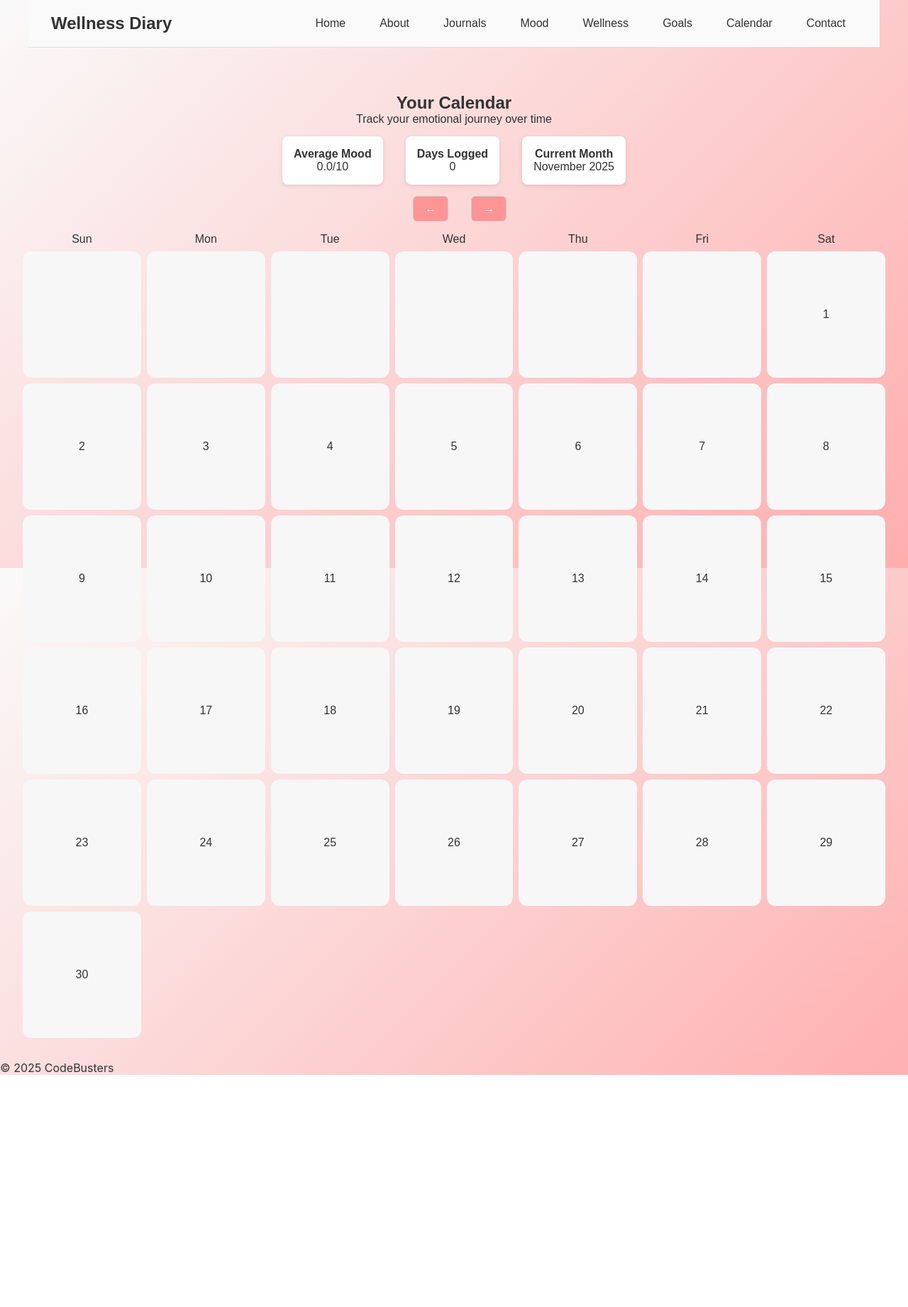
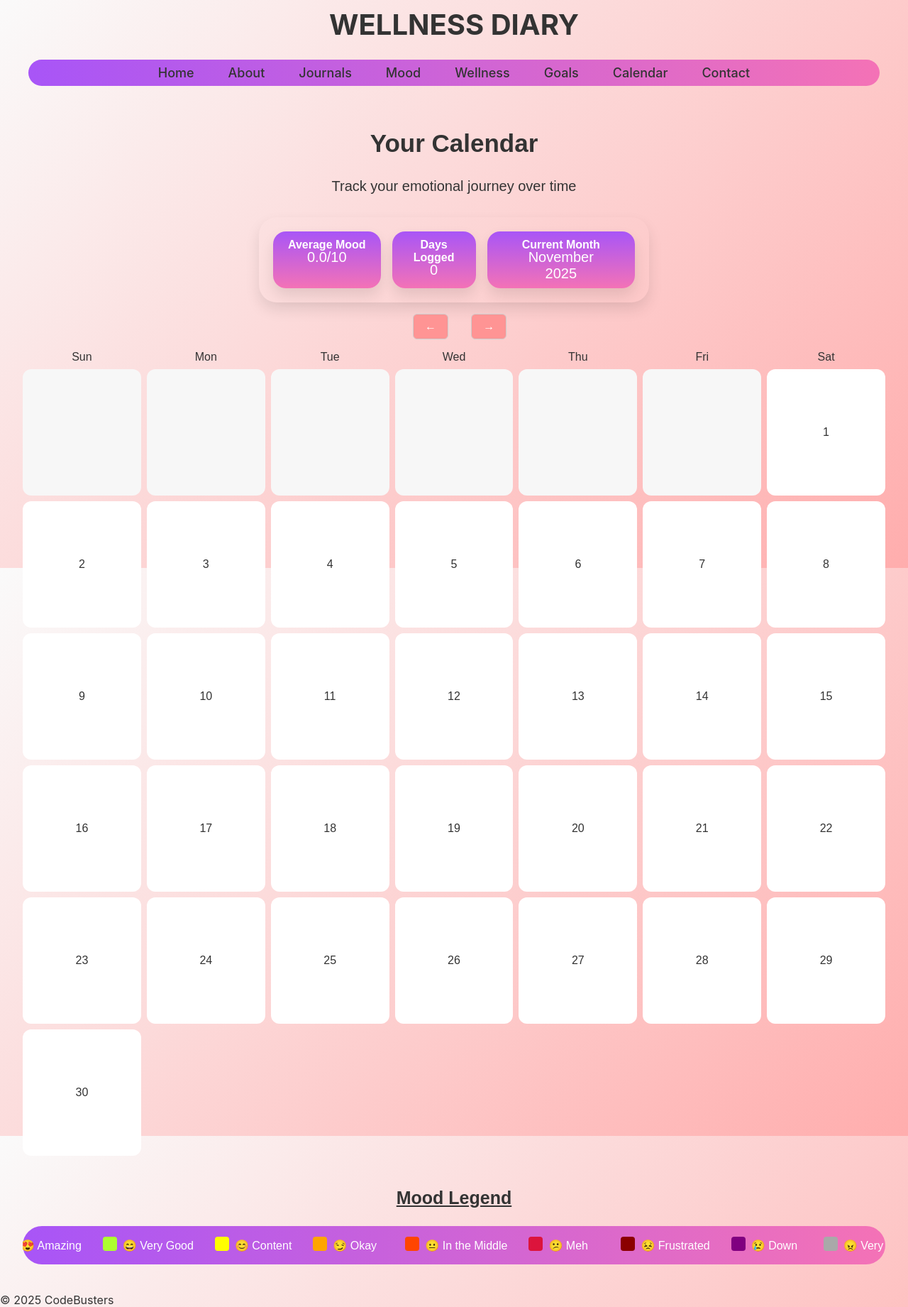
Before and after one commit to daniellelechster/wellness-diary-capstone-project, a React (Create React App) app in the folder frontend/: page /calendar in a window 1280 px wide. Shown: the whole page at 71% size. Before the commit the page ends 1514 px from the top, so only its background shows below. Built offline with nearby package versions, Linux system fonts and the light colour scheme.

Commit message:
Calendar - Mood colors/emojis are hardcoded and set

```diff
--- a/frontend/src/App.css
+++ b/frontend/src/App.css
@@ -1,4 +1,6 @@
-html, body, #root {
+html,
+body,
+#root {
   height: 100%;
   margin: 0;
   padding: 0;
@@ -21,27 +23,100 @@ body {
   pointer-events: none;
 }
 
-.App-header {
-  background-color: #282c34;
-  min-height: 100vh;
+.site-title {
+  margin: 0;
+}
+
+.App-link {
+  color: #61dafb;
+}
+
+/* Header */
+
+.Header {
+  display: flex;
+  justify-content: space-between;
+  align-items: center;
+  background-color: #fafafa;
+  padding: 1rem 2rem;
+  border-bottom: 1px solid #ddd;
+  font-family: "Arial", sans-serif;
+}
+
+.header h1 {
+  font-size: 2.5rem;
+  font-weight: bold;
+  color: #333;
+  padding-top: 10px;
+  margin: 0;
+}
+
+.main-nav {
+  display: flex;
+  justify-content: center;
+  align-items: center;
+  background: linear-gradient(to right, #a855f7, #f472b6);
+  color: white;
   display: flex;
   flex-direction: column;
   align-items: center;
   justify-content: center;
-  font-size: calc(10px + 2vmin);
-  color: white;
-  border-Radius: 50;
-  background-Color: "orange";
-  position: 'absolute';
-  overflow:'hidden';
+  border-radius: 50px;
+  background-color: "orange";
+  position: "absolute";
+  overflow: "hidden";
+  margin-top: 25px;
   left: 0;
   bottom: 0;
   right: 0;
   padding: 5;
 }
 
-.App-link {
-  color: #61dafb;
+.nav-list {
+  list-style: none;
+  padding: 0;
+  margin: 10px 0 0 0;
+  display: flex;
+  justify-content: center;
+}
+
+.nav-list a {
+  text-decoration: none;
+  color: #333;
+  font-weight: bold;
+}
+
+.nav-list a:hover {
+  color: #007bff;
+}
+
+.nav-links {
+  display: flex;
+  list-style: none;
+  color: white;
+  font-size: 18px;
+  gap: 1rem;
+  margin: 0;
+  padding: 0;
+}
+
+.nav-links a {
+  text-decoration: none;
+  color: #333;
+  font-weight: 500;
+  padding: 0.5rem 1rem;
+  border-radius: 0.25rem;
+  transition: background-color 0.2s, color 0.2s;
+}
+
+.nav-links a:hover {
+  background-color: #ffadad;
+  color: #fff;
+}
+
+.nav-links a.active {
+  background-color: #ff4d6d;
+  color: #fff;
 }
 
 /* Home */
@@ -53,6 +128,10 @@ body {
   padding: 20px;
   font-family: "Inter", sans-serif;
   color: #333;
+}
+
+.home-container h1 {
+  margin-top: -25px;
 }
 
 .home-card {
@@ -74,16 +153,24 @@ body {
 }
 
 .home-header-title {
+  display: flex;
   font-size: 1.5rem;
+  justify-content: center;
+  align-items: center;
   font-weight: 600;
   background: linear-gradient(to right, #7c3aed, #ec4899);
-  -webkit-background-clip: text;
-  color: transparent;
+  color: white;
+  border-radius: 25px;
+  padding: 3px;
 }
 
 .home-header-subtitle {
+  display: flex;
   color: #6b7280;
   font-size: 0.9rem;
+  justify-content: center;
+  align-items: center;
+  margin-top: 5px;
 }
 
 .home-grid {
@@ -179,56 +266,6 @@ body {
   font-size: 0.9rem;
 }
 
-/* Header */
-
-.header {
-  display: flex;
-  justify-content: space-between;
-  align-items: center;
-  background-color: #fafafa;
-  padding: 1rem 2rem;
-  border-bottom: 1px solid #ddd;
-  font-family: 'Arial', sans-serif;
-}
-
-.header h1 {
-  font-size: 1.5rem;
-  font-weight: bold;
-  color: #333;
-  margin: 0;
-}
-
-nav {
-  display: flex;
-}
-
-.nav-links {
-  display: flex;
-  list-style: none;
-  gap: 1rem;
-  margin: 0;
-  padding: 0;
-}
-
-.nav-links a {
-  text-decoration: none;
-  color: #333;
-  font-weight: 500;
-  padding: 0.5rem 1rem;
-  border-radius: 0.25rem;
-  transition: background-color 0.2s, color 0.2s;
-}
-
-.nav-links a:hover {
-  background-color: #ffadad;
-  color: #fff;
-}
-
-.nav-links a.active {
-  background-color: #ff4d6d;
-  color: #fff;
-}
-
 /* JOURNAL SECTION */
 
 .journals-container {
@@ -238,10 +275,12 @@ nav {
   background: linear-gradient(135deg, #fafafa, #ffadad);
   border-radius: 12px;
   box-shadow: 0 4px 20px rgba(0, 0, 0, 0.1);
-  font-family: 'Segoe UI', sans-serif;
+  font-family: "Segoe UI", sans-serif;
 }
 
-h1, h2, h3 {
+h1,
+h2,
+h3 {
   text-align: center;
   color: #333;
 }
@@ -294,7 +333,7 @@ button:hover {
   border-radius: 8px;
   padding: 1rem;
   margin-bottom: 1rem;
-  box-shadow: 0 2px 8px rgba(0,0,0,0.05);
+  box-shadow: 0 2px 8px rgba(0, 0, 0, 0.05);
 }
 
 /* Calendar */
@@ -305,20 +344,52 @@ button:hover {
   text-align: center;
 }
 
+.calendar-page h2 {
+  padding: 2rem;
+  font-family: Arial, sans-serif;
+  font-size: 35px;
+  text-align: center;
+  margin-top: -35px;
+}
+
+.calendar-page p {
+  padding: 2rem;
+  font-family: Arial, sans-serif;
+  font-size: 20px;
+  text-align: center;
+  margin-top: -35px;
+}
+
 .calendar-stats {
   display: flex;
+  max-width: 550px;
+  max-height: 200px;
   justify-content: center;
+  align-items: center;
+  align-content: center;
   margin-top: 15px;
-  gap: 2rem;
-  margin-bottom: 1rem;
+  gap: 1rem;
+  margin-bottom: 30px;
+  margin: 0 auto;
+  padding: 20px;
+  border-radius: 25px;
+  box-shadow: 0 10px 20px rgba(0, 0, 0, 0.1);
 }
 
 .calendar-stats div {
-  background: #fff;
-  padding: 1rem;
-  border-radius: 8px;
+  display: flex;
+  flex-direction: column;
+  justify-content: flex-start;
+  align-items: center;
+  height: 80px;
+  padding: 16px;
+  padding-top: 10px;
+  border-radius: 18px;
   text-align: center;
-  box-shadow: 0 2px 6px rgba(0,0,0,0.1);
+  background: linear-gradient(to bottom, #a855f7, #f472b6);
+  color: white;
+  box-shadow: 0 10px 20px rgba(0, 0, 0, 0.1);
+  margin: 0 auto;
 }
 
 .calendar-controls {
@@ -337,7 +408,6 @@ button:hover {
   display: grid;
   grid-template-columns: repeat(7, 10fr);
   gap: 8px;
-
 }
 
 .calendar-day {
@@ -357,7 +427,48 @@ button:hover {
   padding: 1rem;
   background: #fff;
   border-radius: 8px;
-  box-shadow: 0 2px 6px rgba(0,0,0,0.1);
+  box-shadow: 0 2px 6px rgba(0, 0, 0, 0.1);
+}
+
+.calendar-mood-legend {
+  margin-top: 20px;
+  overflow-x: auto;
+  padding-bottom: 8px;
+}
+
+.calendar-mood-legend h4 {
+  margin-top: 25px;
+  font-size: 25px;
+  text-decoration: underline;
+}
+
+.calendar-legend-grid {
+  display: flex;
+  justify-content: center;
+  align-items: center;
+  gap: 30px;
+  flex-wrap: nowrap;
+  margin-top: 25px;
+  background: linear-gradient(to right, #a855f7, #f472b6);
+  color: white;
+  padding: 15px;
+  border-radius: 50px;
+}
+
+.calendar-legend-item {
+  display: flex;
+  align-items: center;
+  gap: 8px;
+  min-width: 100px;
+  flex: 0 0 auto;
+}
+
+.calendar-legend-color {
+  width: 20px;
+  height: 20px;
+  border-radius: 4px;
+  margin-bottom: 4px;
+  flex-shrink: 0;
 }
 
 /* Wellness */
@@ -369,14 +480,14 @@ button:hover {
   background: linear-gradient(135deg, #fafafa, #ffadad);
   border-radius: 12px;
   box-shadow: 0 4px 20px rgba(0, 0, 0, 0.1);
-  font-family: 'Segoe UI', sans-serif;
+  font-family: "Segoe UI", sans-serif;
 }
 
 .card {
   padding: 20px;
   margin-bottom: 20px;
   border-radius: 8px;
-    background: linear-gradient(to right, #a855f7, #f472b6);
+  background: linear-gradient(to right, #a855f7, #f472b6);
   color: white;
 }
 
--- a/frontend/src/App.js
+++ b/frontend/src/App.js
@@ -23,7 +23,6 @@ function App() {
       <main className="main-content">
 
         <Routes>
-          <Route path="/header" element={<Header />} />
           <Route path="/" element={<Home />} />
           <Route path="/about" element={<About />} />
           <Route path="/journals" element={<Journals />} />
@@ -33,7 +32,6 @@ function App() {
           <Route path="/calendar" element={<Calendar />} />
           <Route path="/weatherDisplay" element={<WeatherDisplay />} />
           <Route path="/contact" element={<Contact />} />
-          <Route path="/footer" element={<Footer />} />
           <Route path="/charts" element={<Charts />} />
         </Routes>
 
--- a/frontend/src/components/Calendar.js
+++ b/frontend/src/components/Calendar.js
@@ -6,47 +6,70 @@ function Calendar({ entries = {}, selectedDate, onDateSelect }) {
     selectedDate ? new Date(selectedDate) : new Date(2025, 10, 1)
   );
 
+const getMoodColor = (mood) => {
+  switch(mood) {
+    case 1: return '#228B22'; // Excited - green
+    case 2: return '#ADFF2F'; // Content - light green
+    case 3: return '#FFFF00'; // Alright - yellow
+    case 4: return '#FFA500'; // Happy - orange
+    case 5: return '#FF4500'; // Sad - red-orange
+    case 6: return '#DC143C'; // Frustrated - crimson
+    case 7: return '#8B0000'; // Angry - dark red
+    case 8: return '#800080'; // Anxious - purple
+    case 9: return '#A9A9A9'; // Exhausted - gray
+    default: return '#fff';    // Undefined
+  }
+};
+
+  const pad = (n) => n.toString().padStart(2,'0');
+
+
   const changeMonth = (offset) => {
     const newDate = new Date(currentMonth);
     newDate.setMonth(newDate.getMonth() + offset);
     setCurrentMonth(newDate);
   };
 
-  const selectedEntry = entries[selectedDate];
+  const year = currentMonth.getFullYear();
+  const month = currentMonth.getMonth();
+  const firstDay = new Date(year, month, 1);
+  const lastDay = new Date(year, month + 1, 0);
+  const startWeekday = month === 10 ? 6 : firstDay.getDay();
+  const daysInMonth = lastDay.getDate();
+
+  const calendarDays = Array.from({ length: startWeekday + daysInMonth }, (_, i) => {
+    if (i < startWeekday) return null;
+    const day = i - startWeekday + 1;
+    const dateStr = `${year}-${month + 1}-${pad(day)}`;
+    const entry = entries[dateStr];
+    return { day, entry, moodColor: entry?.mood ? getMoodColor(entry.mood) : '#fff' };
+  });
 
   const monthEntries = Object.values(entries).filter(entry => {
     const entryDate = new Date(entry.date);
-    return (
-      entryDate.getMonth() === currentMonth.getMonth() &&
-      entryDate.getFullYear() === currentMonth.getFullYear()
-    );
+    return entryDate.getMonth() === month && entryDate.getFullYear() === year;
   });
 
   const avgMoodThisMonth =
     monthEntries.length > 0
       ? monthEntries.reduce((sum, e) => sum + (e.mood || 0), 0) / monthEntries.length
       : 0;
-
   const daysLogged = monthEntries.filter(e => e.mood).length;
 
-  const year = currentMonth.getFullYear();
-  const month = currentMonth.getMonth();
-  const firstDay = new Date(year, month, 1);
-  const lastDay = new Date(year, month + 1, 0);
-  const startWeekday = month === 10 ? 6 : firstDay.getDay(); // November starts on Saturday
 
-  const daysInMonth = lastDay.getDate();
-  const calendarDays = [];
+  const moodLevels = [
+  { level: 1, label: 'Amazing', emoji: "😍" },
+  { level: 2, label: 'Very Good', emoji: "😄" },
+  { level: 3, label: 'Content', emoji: "😊" },
+  { level: 4, label: 'Okay', emoji: "😏" },
+  { level: 5, label: 'In the Middle', emoji: "😐" },
+  { level: 6, label: 'Meh', emoji: "😕" },
+  { level: 7, label: 'Frustrated', emoji: "😣" },
+  { level: 8, label: 'Down', emoji: "😢" },
+  { level: 9, label: 'Very Low', emoji: "😠" },
+  ];
 
-  for (let i = 0; i < startWeekday; i++) {
-    calendarDays.push(null);
-  }
-
-  for (let i = 1; i <= daysInMonth; i++) {
-    const dateStr = `${year}-${month + 1}-${i}`;
-    const entry = entries[dateStr];
-    calendarDays.push({ day: i, entry });
-  }
+  const selectedEntry = entries[selectedDate];
 
   return (
     <div className="calendar-page">
@@ -85,7 +108,8 @@ function Calendar({ entries = {}, selectedDate, onDateSelect }) {
             <div
               key={idx}
               className={`calendar-day ${d.entry ? 'logged' : ''}`}
-              onClick={() => onDateSelect && onDateSelect(`${year}-${month + 1}-${d.day}`)}
+              style={{ backgroundColor: d.moodColor }}
+              onClick={() => onDateSelect && onDateSelect(`${year}-${pad(month + 1)}-${pad(d.day)}`)}
             >
               {d.day}
             </div>
@@ -103,7 +127,22 @@ function Calendar({ entries = {}, selectedDate, onDateSelect }) {
           {selectedEntry.sleepHours && <p>Sleep: {selectedEntry.sleepHours} hours</p>}
         </div>
       )}
-    </div>
+
+     <div className="calendar-mood-legend">
+  <h4>Mood Legend</h4>
+  <div className="calendar-legend-grid">
+    {moodLevels.map(({ level, label, emoji }) => (
+      <div key={level} className="calendar-legend-item">
+        <div
+          className="calendar-legend-color"
+          style={{ backgroundColor: getMoodColor(level) }}
+        />
+        <span>{emoji} {label}</span>
+      </div>
+    ))}
+  </div>
+</div>
+</div>
   );
 }
 
--- a/frontend/src/components/Header.js
+++ b/frontend/src/components/Header.js
@@ -5,8 +5,8 @@ import '../App.css';
 function Header() {
   return (
     <header className="header">
-      <h1>Wellness Diary</h1>
-      <nav>
+      <h1 className="site-title">WELLNESS DIARY</h1>
+      <nav className="main-nav">
     <ul className="nav-links">
         <Link to="/">Home</Link>
         <Link to="/about">About</Link>
```
